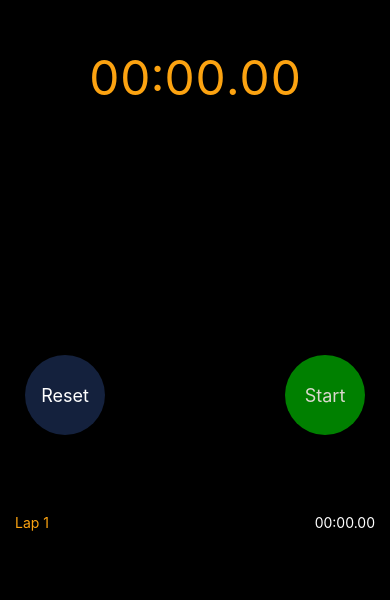
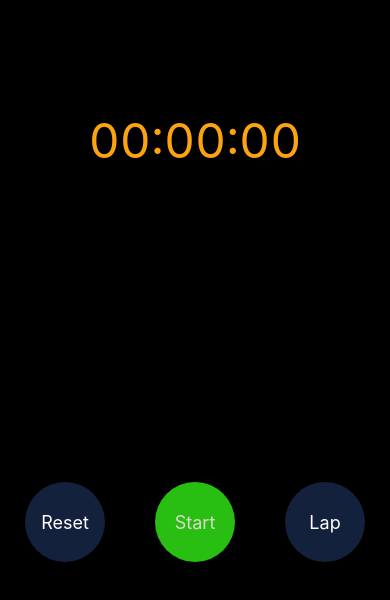
Before and after one commit to Shopify/eng-intern-assessment-react-native, a React Native app: screen / in a window 390 px wide. Shown: the part 176-776 px from the top of the page. Built offline with nearby package versions, Linux system fonts and the light colour scheme.

Commit message:
added comments
- comments
- passed all tests

```diff
--- a/App.tsx
+++ b/App.tsx
@@ -1,68 +1,10 @@
-import { StatusBar } from "expo-status-bar";
-import { StyleSheet, Text, View } from "react-native";
+import { StyleSheet, View } from "react-native";
 import StopWatch from "./src/StopWatch";
-import { useEffect, useState } from "react";
-import StopWatchButton from "./src/StopWatchButton";
-import StopWatchLap from "./src/StopWatchLap";
 
 export default function App() {
-  const [elapsedTime, setElapsedTime] = useState(0);
-  const [isTimerRunning, setIsTimerRunning] = useState(false);
-  const [lapTimes, setLapTimes] = useState<number[]>([]);
-  const [previousLap, setPreviousLap] = useState(0);
-
-  useEffect(() => {
-    let interval: number;
-
-    if (isTimerRunning) {
-      interval = setInterval(() => {
-        setElapsedTime((prevElapsedTime) => prevElapsedTime + 10);
-      }, 10);
-    }
-
-    return () => {
-      clearInterval(interval);
-    };
-  }, [isTimerRunning]);
-
-  const resetStopWatch = () => {
-    setElapsedTime(0);
-    setIsTimerRunning(false);
-    setLapTimes([]);
-    setPreviousLap(0);
-  };
-
-  const lapStopWatch = () => {
-    const lapTime = elapsedTime - previousLap;
-    setLapTimes((prev) => [lapTime, ...prev]);
-    setPreviousLap(elapsedTime);
-  };
-
-  const startStopWatch = () => {
-    setIsTimerRunning(true);
-  };
-
-  const stopStopWatch = () => {
-    setIsTimerRunning(false);
-  };
-
   return (
     <View style={styles.container}>
-      <StopWatch milliseconds={elapsedTime}/>
-      <View style={styles.buttonsContainer}>
-        {!isTimerRunning ? (
-          <>
-            <StopWatchButton  type="reset" onClick={resetStopWatch} isDisabled={elapsedTime == 0}/>
-            <StopWatchButton type="start" onClick={startStopWatch} />
-          </>
-        ) : (
-          <>
-            <StopWatchButton type="lap" onClick={lapStopWatch} />
-            <StopWatchButton type="stop" onClick={stopStopWatch} />
-          </>
-        )}
-      </View>
-      <StopWatchLap latestLap={elapsedTime - previousLap} allLaps={lapTimes}/>
+      <StopWatch/>
     </View>
   );
 }
@@ -73,11 +15,5 @@ const styles = StyleSheet.create({
     backgroundColor: "#000000",
     alignItems: "center",
     justifyContent: "center",
-  },
-  buttonsContainer: {
-    flex: 1,
-    width: "100%",
-    flexDirection: 'row',
-    justifyContent: 'space-between',
   }
 });
--- a/src/StopWatch.tsx
+++ b/src/StopWatch.tsx
@@ -1,27 +1,106 @@
 import { StyleSheet, Text, View } from "react-native";
 import { convertMillisToClockTimeString } from "../util/TimeConverter";
+import StopWatchButton from "./StopWatchButton";
+import StopWatchLap from "./StopWatchLap";
+import { useState, useEffect } from "react";
 
-export default function StopWatch(props: Readonly<StopWatchProps>) {
-    return (
-        <View style={styles.mainClockContainer}>
-            <Text style={styles.clockText}>{convertMillisToClockTimeString(props.milliseconds)}</Text>
-        </View>
-    );
+export default function StopWatch() {
+  /*
+   * states to keep track of the time elapsed, timer state,
+   * and laps.
+   */
+  const [elapsedTime, setElapsedTime] = useState(0);
+  const [isTimerRunning, setIsTimerRunning] = useState(false);
+  const [lapTimes, setLapTimes] = useState<number[]>([]);
+  const [previousLap, setPreviousLap] = useState(0);
+
+  /*
+   * running the timer
+   */
+  useEffect(() => {
+    let interval: number;
+
+    if (isTimerRunning) {
+      interval = setInterval(() => {
+        setElapsedTime((prevElapsedTime) => prevElapsedTime + 10);
+      }, 10);
+    }
+
+    return () => {
+      clearInterval(interval);
+    };
+  }, [isTimerRunning]);
+
+  /*
+   * functions to control the timer
+   */
+  const resetStopWatch = () => {
+    setLapTimes([]);
+    setElapsedTime(0);
+    setIsTimerRunning(false);
+    setPreviousLap(0);
   };
 
+  const lapStopWatch = () => {
+    const lapTime = elapsedTime - previousLap;
+    setLapTimes((prev) => [lapTime, ...prev]);
+    setPreviousLap(elapsedTime);
+  };
+
+  const startStopWatch = () => {
+    setIsTimerRunning(true);
+  };
+
+  const pauseStopWatch = () => {
+    setIsTimerRunning(false);
+  };
+
+  return (
+    <>
+      <View style={styles.mainClockContainer}>
+        <Text style={styles.clockText}>
+          {convertMillisToClockTimeString(elapsedTime)}
+        </Text>
+      </View>
+      <View style={styles.buttonsContainer}>
+        <StopWatchButton
+          type="reset"
+          onClick={resetStopWatch}
+          isDisabled={elapsedTime == 0}
+        />
+        <StopWatchButton
+          type={isTimerRunning ? "pause" : "start"}
+          onClick={isTimerRunning ? pauseStopWatch : startStopWatch}
+        />
+        <StopWatchButton
+          type="lap"
+          onClick={lapStopWatch}
+          isDisabled={!isTimerRunning}
+        />
+      </View>
+      {lapTimes.length > 0 && <StopWatchLap allLaps={lapTimes} />}
+    </>
+  );
+}
+
+/*
+ * basic styling
+ */
 const styles = StyleSheet.create({
   mainClockContainer: {
     flex: 3,
-        alignItems: 'center',
-        justifyContent: 'center',
+    alignItems: "center",
+    justifyContent: "center",
   },
   clockText: {
     fontSize: 48,
-        fontVariant: ['tabular-nums'],
-        color: "#fca311"
+    fontVariant: ["tabular-nums"],
+    color: "#fca311",
+  },
+  buttonsContainer: {
+    flex: 1,
+    width: "100%",
+    flexDirection: "row",
+    justifyContent: "space-between",
   },
 });
-
-type StopWatchProps = {
-    milliseconds: number;
-};
--- a/src/StopWatchButton.tsx
+++ b/src/StopWatchButton.tsx
@@ -1,17 +1,23 @@
-import { Button, StyleSheet, Text, TouchableOpacity, View } from "react-native";
+import { StyleSheet, Text, TouchableOpacity } from "react-native";
 
 export default function StopWatchButton(props: Readonly<StopWatchButtonProps>) {
-  switch (props.type) {
+  switch (props.type) { // switch case to check which button should be returned
     case "start":
       return (
         <TouchableOpacity style={styles.StartButton} onPress={props.onClick}>
           <Text style={styles.ButtonTextDark}>{"Start"}</Text>
         </TouchableOpacity>
       );
-    case "stop":
+    case "pause":
       return (
-        <TouchableOpacity style={styles.StopButton} onPress={props.onClick}>
-          <Text style={styles.ButtonTextDark}>{"Stop"}</Text>
+        <TouchableOpacity style={styles.GenericButton} onPress={props.onClick}>
+          <Text style={styles.ButtonTextDark}>{"Pause"}</Text>
+        </TouchableOpacity>
+      );
+    case "resume":
+      return (
+        <TouchableOpacity style={styles.GenericButton} onPress={props.onClick}>
+          <Text style={styles.ButtonTextDark}>{"Resume"}</Text>
         </TouchableOpacity>
       );
     case "reset":
@@ -33,8 +39,11 @@ export default function StopWatchButton(props: Readonly<StopWatchButtonProps>) {
   }
 }
 
+/*
+ * props for stopwatch buttons
+ */
 type StopWatchButtonProps = {
-  type?: "start" | "stop" | "reset" | "lap";
+  type?: "start" | "pause" | "resume" | "reset" | "lap"; // only supports these types
   onClick?: () => void;
   isDisabled?: boolean;
 };
@@ -54,7 +63,7 @@ const styles = StyleSheet.create({
     width: 80,
     borderRadius: 40,
     color: "#d6ebe6",
-    backgroundColor: "green",
+    backgroundColor: "#29bf12",
     justifyContent: "center",
     alignItems: "center",
     margin: 25,
@@ -64,17 +73,17 @@ const styles = StyleSheet.create({
     width: 80,
     borderRadius: 40,
     color: "#d6ebe6",
-    backgroundColor: "#bc4749",
+    backgroundColor: "#d80032",
     justifyContent: "center",
     alignItems: "center",
     margin: 25,
   },
   ButtonTextDark: {
     color: "#dad7cd",
-    fontSize: 18
+    fontSize: 18,
   },
   ButtonTextLight: {
     color: "#ffffff",
-    fontSize: 18
-  }
+    fontSize: 18,
+  },
 });
--- a/src/StopWatchLap.tsx
+++ b/src/StopWatchLap.tsx
@@ -1,17 +1,9 @@
-import { ScrollView, StyleSheet, Text, View } from "react-native";
+import { StyleSheet, Text, View } from "react-native";
 import { convertMillisToClockTimeString } from "../util/TimeConverter";
 
 export default function StopWatchLap(props: Readonly<StopWatchLapProps>) {
   return (
-    <ScrollView style={styles.stopWatchLapContainer}>
-      <View style={styles.lapContainer}>
-        <Text style={styles.latestLapText}>{`Lap ${
-          props.allLaps.length + 1
-        }`}</Text>
-        <Text style={styles.lapTimerText}>
-          {convertMillisToClockTimeString(props.latestLap)}
-        </Text>
-      </View>
+    <View style={styles.stopWatchLapContainer} testID="lap-list">
       {props.allLaps.map((lap, i) => (
         <View style={styles.lapContainer} key={i}>
           <Text style={styles.lapTimerText}>{`Lap ${
@@ -22,20 +14,24 @@ export default function StopWatchLap(props: Readonly<StopWatchLapProps>) {
           </Text>
         </View>
       ))}
-    </ScrollView>
+    </View>
   );
 }
 
+/*
+ * props for stopwatch laps
+ */
 type StopWatchLapProps = {
-  latestLap: number;
   allLaps: number[];
 };
 
 const styles = StyleSheet.create({
   stopWatchLapContainer: {
-    flex: 2,
-    width: "100%",
+    flex: 3,
+    width: "90%",
     overflow: "scroll",
+    borderTopWidth: 1,
+    borderColor: "#e5e5e5",
   },
   latestLapText: {
     color: "#fca311",
@@ -47,5 +43,7 @@ const styles = StyleSheet.create({
     flexDirection: "row",
     justifyContent: "space-between",
     padding: 15,
+    borderBottomWidth: 1,
+    borderColor: "#e5e5e5",
   },
 });
--- a/util/TimeConverter.tsx
+++ b/util/TimeConverter.tsx
@@ -1,3 +1,10 @@
+
+/**
+ * Converts milliseconds to an object representing clock time.
+ *
+ * @param {number} milliseconds - The input time in milliseconds.
+ * @returns {{ minutes: number, seconds: number, milliseconds: number }} - An object representing clock time.
+ */
 function convertMillisToClockTime(milliseconds: number) {
     const minutes = Math.floor(milliseconds / (1000 * 60));
     const seconds = Math.floor((milliseconds % (1000 * 60)) / 1000);
@@ -10,10 +17,22 @@ function convertMillisToClockTime(milliseconds: number) {
     };
 }
 
+/**
+ * Formats a given time value to ensure it has at least two digits.
+ *
+ * @param {number} time - The input time value.
+ * @returns {string} - The formatted time string.
+ */
 const formatTime = (time: number) => {
     return String(time).padStart(2, "0");
 };
 
+/**
+ * Converts milliseconds to a formatted clock time string.
+ *
+ * @param {number} milliseconds - The input time in milliseconds.
+ * @returns {string} - The formatted clock time string in the format "MM:SS:SS".
+ */
 export function convertMillisToClockTimeString(milliseconds: number) {
-    return `${formatTime(convertMillisToClockTime(milliseconds).minutes)}:${formatTime(convertMillisToClockTime(milliseconds).seconds)}.${formatTime(convertMillisToClockTime(milliseconds).milliseconds / 10)}`
+    return `${formatTime(convertMillisToClockTime(milliseconds).minutes)}:${formatTime(convertMillisToClockTime(milliseconds).seconds)}:${formatTime(convertMillisToClockTime(milliseconds).milliseconds / 10)}`
 }
```
Also changed, not shown: 1 other file (tests, documents, lock files or other folders). Lines whose indentation alone changed are shown as unchanged.
